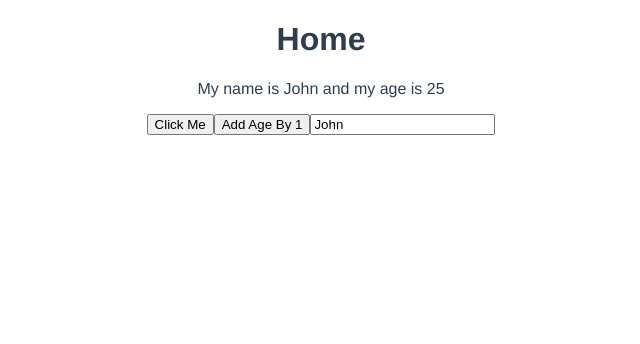
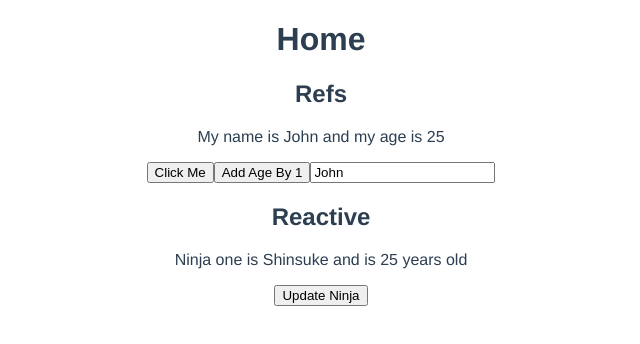
Before and after one commit to AlbertSigsbert/Vue-Blog, a Vue app: page / in a window 1280 px wide. Shown: the top 344 px of the page, without its empty margins (319-959 px from the left). Built offline with nearby package versions, Linux system fonts and the light colour scheme.

Commit message:
Refs vs Reactive

```diff
--- a/src/views/HomeView.vue
+++ b/src/views/HomeView.vue
@@ -1,32 +1,40 @@
 <template>
   <div class="home">
     <h1>Home</h1>
-    <p ref="p">My name is {{ name }} and my age is {{age}}</p>
+    <h2>Refs</h2>
+    <p ref="p">My name is {{ name }} and my age is {{ age }}</p>
     <button @click="handleClick">Click Me</button>
     <button @click="age++">Add Age By 1</button>
-    <input type="text" v-model="name">
+    <input type="text" v-model="name" />
+
+    <h2>Reactive</h2>
+    <p>Ninja one is {{ninjaOne.name}} and is {{ninjaOne.age}} years old</p>
+    <button @click="updateNinja">Update Ninja</button>
   </div>
 </template>
 
 <script>
-import { ref } from 'vue'
+import { ref, reactive } from "vue";
 
 export default {
-  name: 'HomeView',
-  setup(){
-    let name = ref('John')
-    let age = ref(25)
+  name: "HomeView",
+  setup() {
+    let name = ref("John");
+    let age = ref(25);
 
-   const p = ref(null);
-
+    const ninjaOne = reactive({ name: "Shinsuke", age: 25 });
+    const p = ref(null);
 
     const handleClick = () => {
       // p.value.textContent = "Hello,World";
-      name.value = "Mario"
-    }
+      name.value = "Mario";
+    };
+    const updateNinja = () => {
+      // p.value.textContent = "Hello,World";
+      ninjaOne.name = "Matsura";
+    };
 
-    return {name,age, handleClick, p}
-  }
-
-}
+    return { name, age, handleClick, p, updateNinja, ninjaOne };
+  },
+};
 </script>
```
